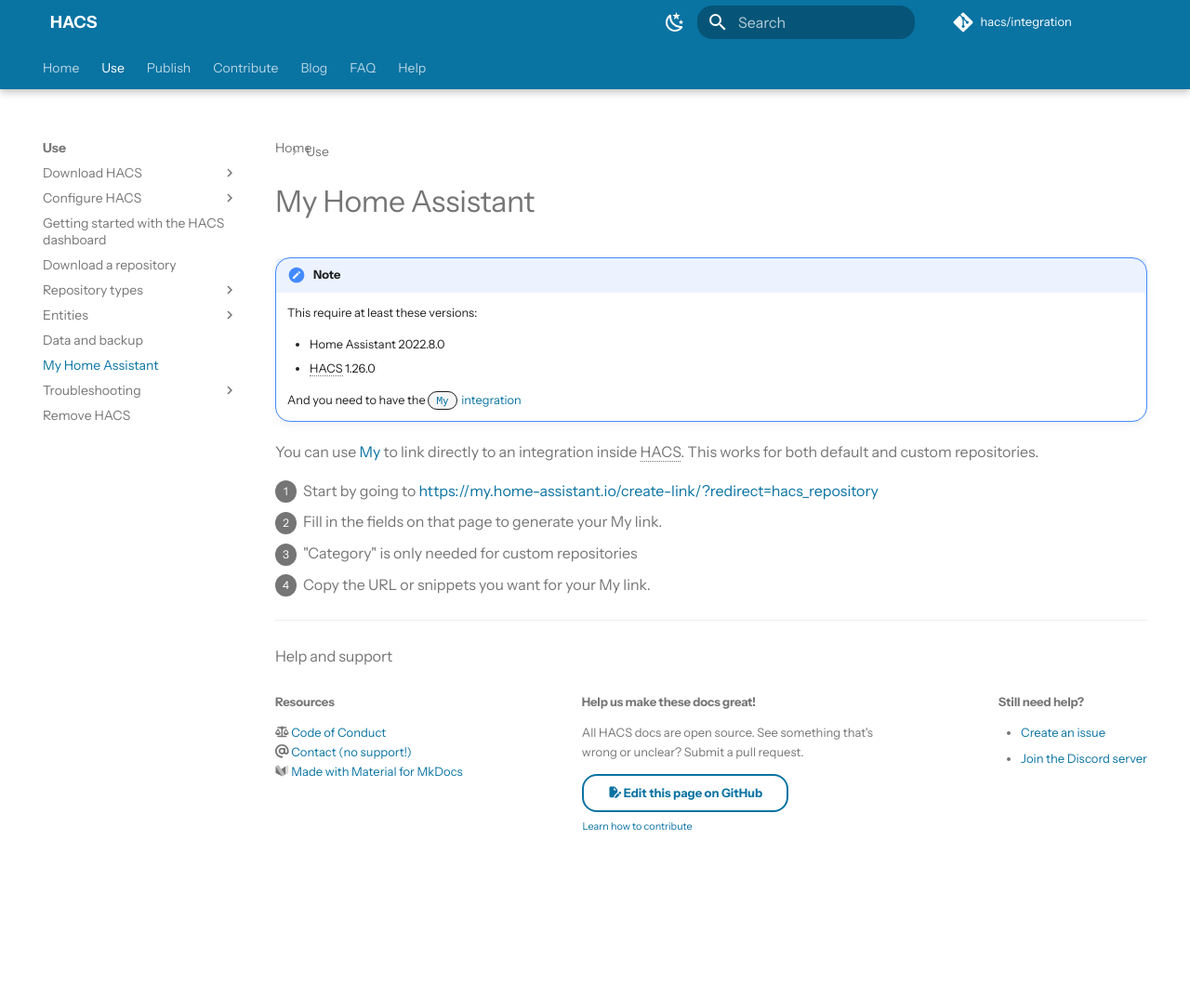
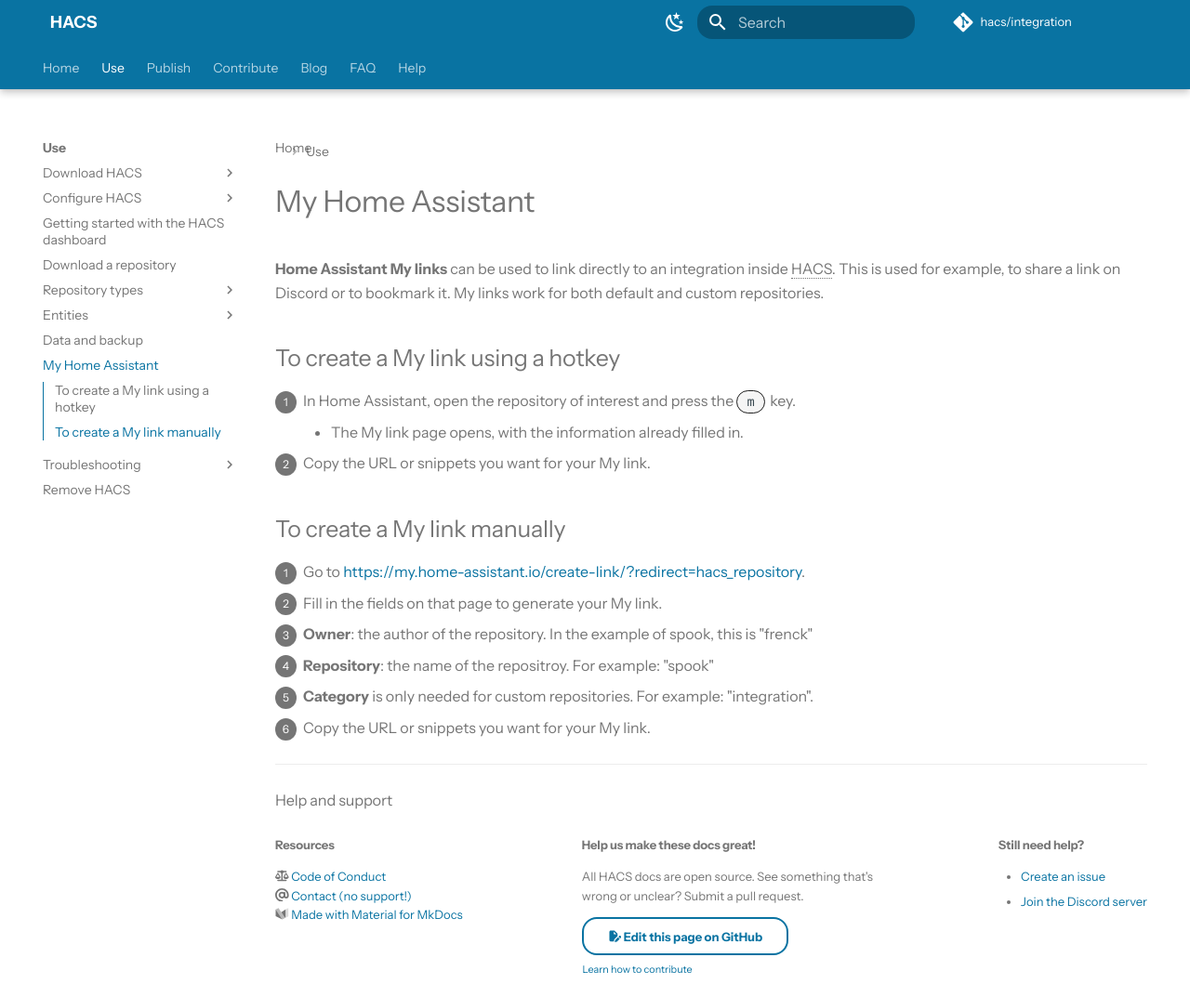
Before and after one commit to hacs/documentation, an MkDocs documentation site: the page built from source/docs/use/my.md, in a window 1280 px wide and 1073 px high. Shown: the whole window at 93% size. Built offline with MkDocs 1.6.1 and Material for MkDocs 9.7.7, drawn with Linux system fonts in a browser that asks for light colours; some web fonts are replaced; plug-ins that fetch from the network failed and are left out; comment, search, counter and statistics services are not loaded.

Commit message:
My link: rephrase

```diff
--- a/source/docs/use/my.md
+++ b/source/docs/use/my.md
@@ -1,23 +1,22 @@
 ---
 id: my
 title: 'My Home Assistant'
-description: 'My link support'
+description: 'Creating a My link to a HACS repository'
 ---
 
-!!! note
+**Home Assistant My links** can be used to link directly to an integration inside HACS. This is used for example, to share a link on Discord or to bookmark it. My links work for both default and custom repositories.
 
-      This require at least these versions:
+## To create a My link using a hotkey
 
-      - Home Assistant 2022.8.0
-      - HACS 1.26.0
+1. In Home Assistant, open the repository of interest and press the `m` key.
+      - The My link page opens, with the information already filled in.
+2. Copy the URL or snippets you want for your My link.
 
-      And you need to have the [`My` integration](https://www.home-assistant.io/integrations/my/)
+## To create a My link manually
 
-
-You can use [My](https://my.home-assistant.io) to link directly to an integration inside HACS.
-This works for both default and custom repositories.
-
-1. Start by going to https://my.home-assistant.io/create-link/?redirect=hacs_repository
-1. Fill in the fields on that page to generate your My link.
-   1. "Category" is only needed for custom repositories
-1. Copy the URL or snippets you want for your My link.
+1. Go to https://my.home-assistant.io/create-link/?redirect=hacs_repository.
+2. Fill in the fields on that page to generate your My link.
+   - **Owner**: the author of the repository. In the example of spook, this is "frenck"
+   - **Repository**: the name of the repositroy. For example: "spook"
+   - **Category** is only needed for custom repositories. For example: "integration".
+3. Copy the URL or snippets you want for your My link.
```
